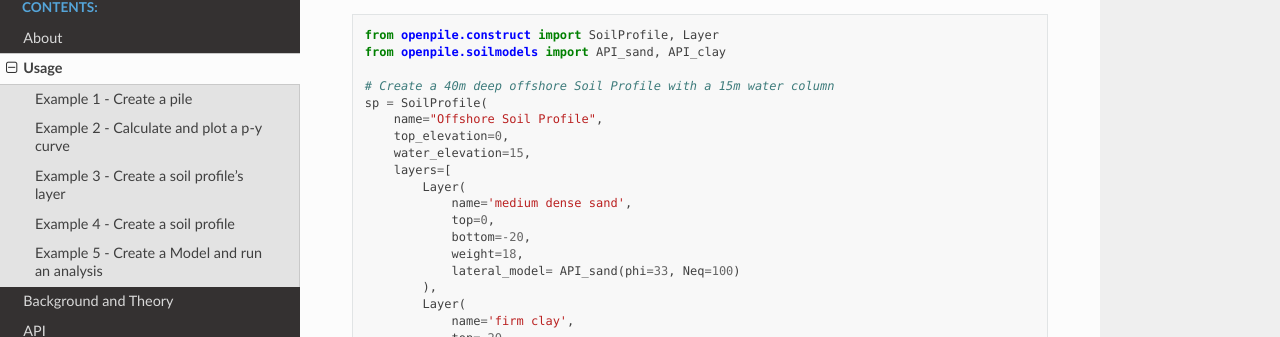
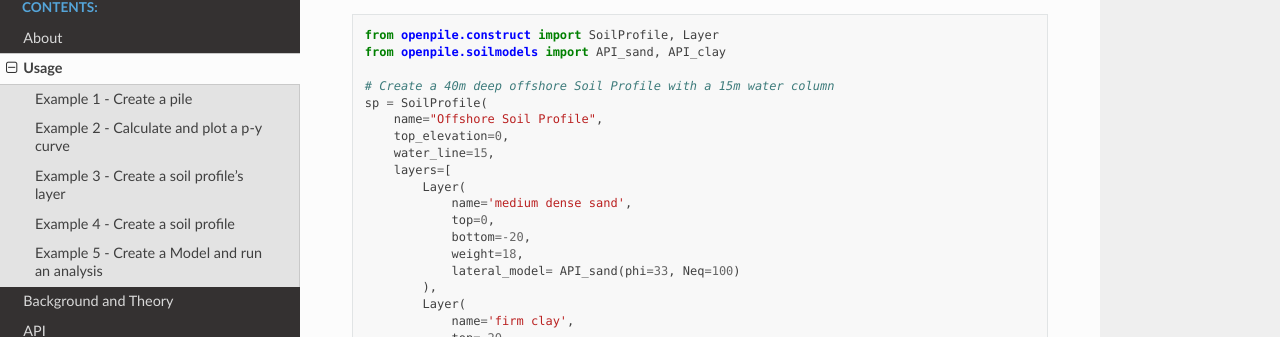
Before and after one commit to TchilDill/openpile, a Sphinx documentation site: the page built from docs/source/usage.rst, in a window 1280 px wide and 1400 px high, scrolled down 3257 px. Shown: the part 114-451 px from the top of the window. Built offline with Sphinx 7.4.7 and the Read the Docs theme 2.0.0, drawn with Linux system fonts in a browser that asks for light colours; the version number could not be read and is left out; some of the changed text lies outside the part shown.

Commit message:
change to water_line

```diff
--- a/docs/source/usage.rst
+++ b/docs/source/usage.rst
@@ -181,7 +181,7 @@ Example 4 - Create a soil profile
     sp = SoilProfile(
         name="Offshore Soil Profile",
         top_elevation=0,
-        water_elevation=15,
+        water_line=15,
         layers=[
             Layer(
                 name='medium dense sand',
@@ -255,7 +255,7 @@ Example 5 - Create a Model and run an analysis
     sp = SoilProfile(
         name="Offshore Soil Profile",
         top_elevation=0,
-        water_elevation=15,
+        water_line=15,
         layers=[
             Layer(
                 name='medium dense sand',
```
